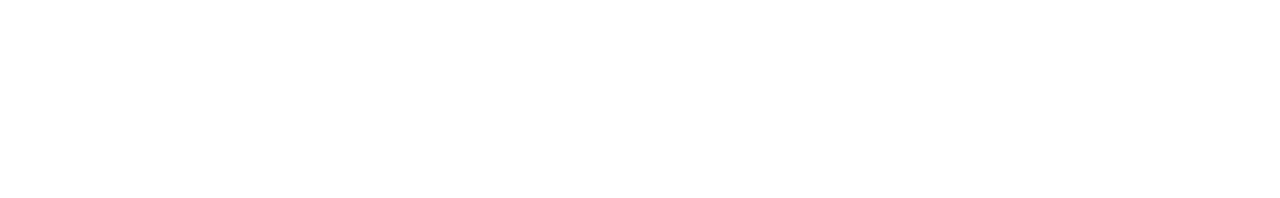
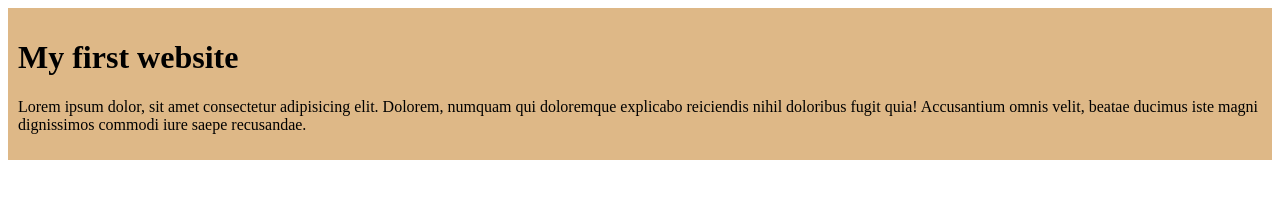
Before and after one commit to Mariana14-tec/my-first-github-repo, a plain HTML site: page index.html in a window 1280 px wide. Drawn offline with Linux system fonts and the light colour scheme.

Commit message:
added the first bolg

```diff
--- a/index.html
+++ b/index.html
@@ -4,8 +4,15 @@
     <meta charset="UTF-8">
     <meta name="viewport" content="width=device-width, initial-scale=1.0">
     <title>My first github</title>
+    <link rel="stylesheet" href="styles/blog.css">
 </head>
 <body>
-
+    <div>
+        <h1>My first website</h1>
+        <p>Lorem ipsum dolor, sit amet consectetur adipisicing elit. Dolorem,
+            numquam qui doloremque explicabo reiciendis nihil doloribus fugit quia!
+            Accusantium omnis velit,
+            beatae ducimus iste magni dignissimos commodi iure saepe recusandae.</p>
+    </div>
 </body>
 </html>
--- /dev/null
+++ b/styles/blog.css
@@ -0,0 +1,4 @@
+div{
+    background-color: burlywood;
+    padding: 10px;
+}
```
